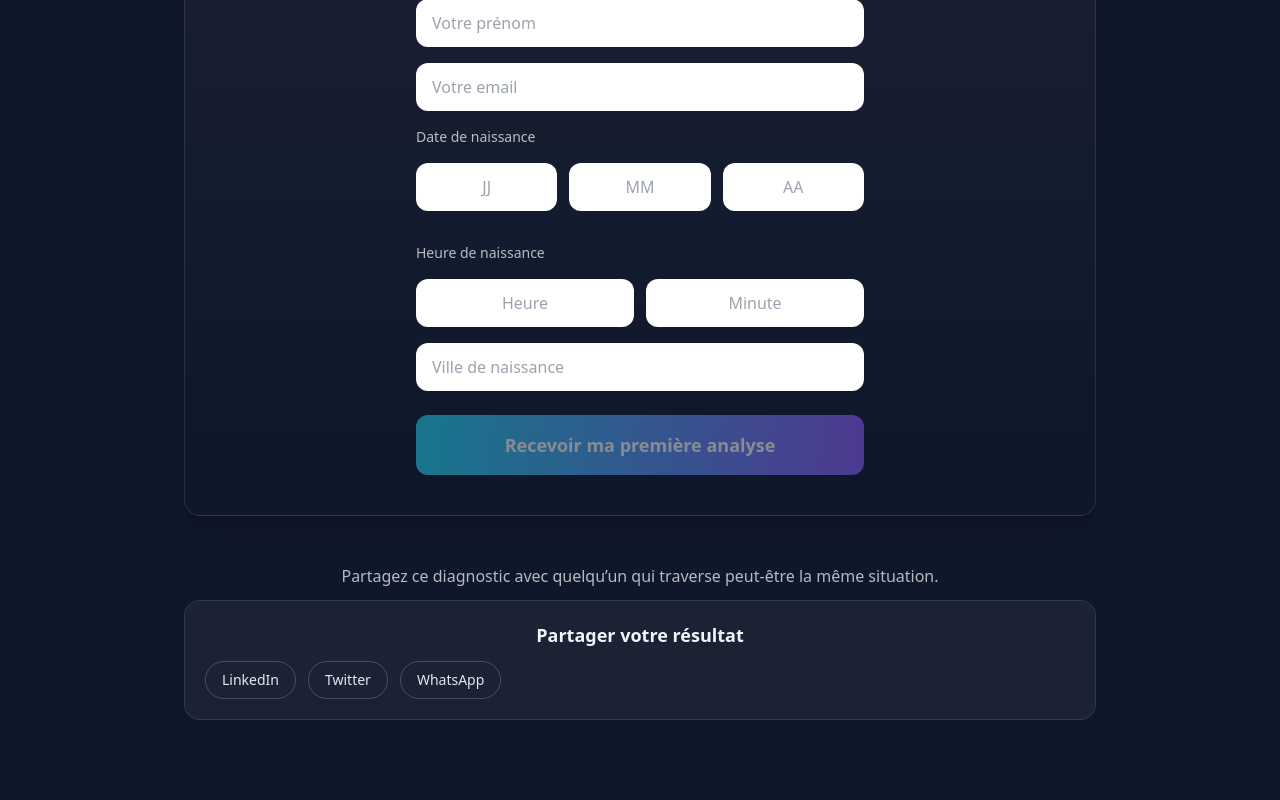
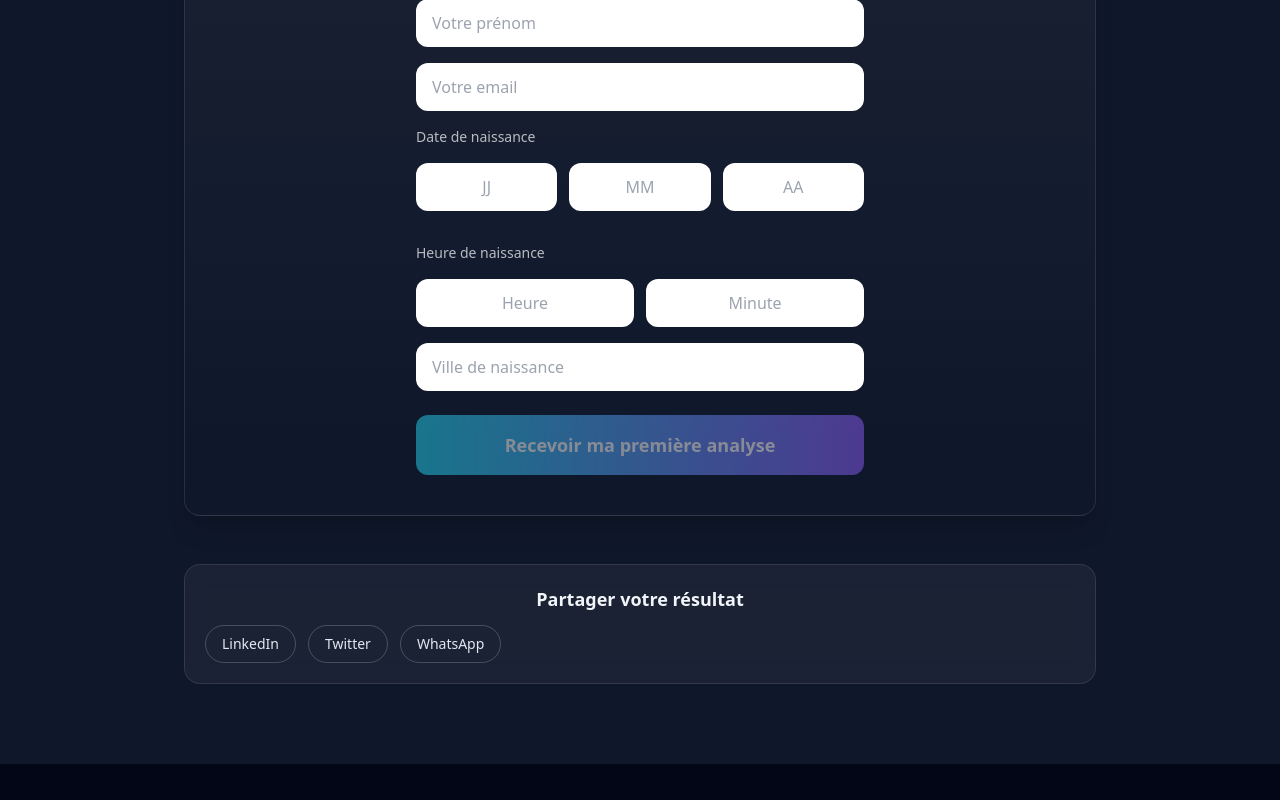
Before and after one commit to arnaudcrestey/life-decision, a Next.js app: page /resultat in a window 1280 px wide. Shown: the part 762-1562 px from the top of the page. After the commit the page ends 1526 px from the top, so only its background shows below. Built offline with nearby package versions, Linux system fonts and the light colour scheme.

Commit message:
Update page.tsx

```diff
--- a/app/resultat/page.tsx
+++ b/app/resultat/page.tsx
@@ -366,9 +366,6 @@
 
 <section className="mt-12 text-center">
 
-<p className="text-white/70 mb-3">
-Partagez ce diagnostic avec quelqu’un qui traverse peut-être la même situation.
-</p>
 
 <ShareButtons />
 
```
